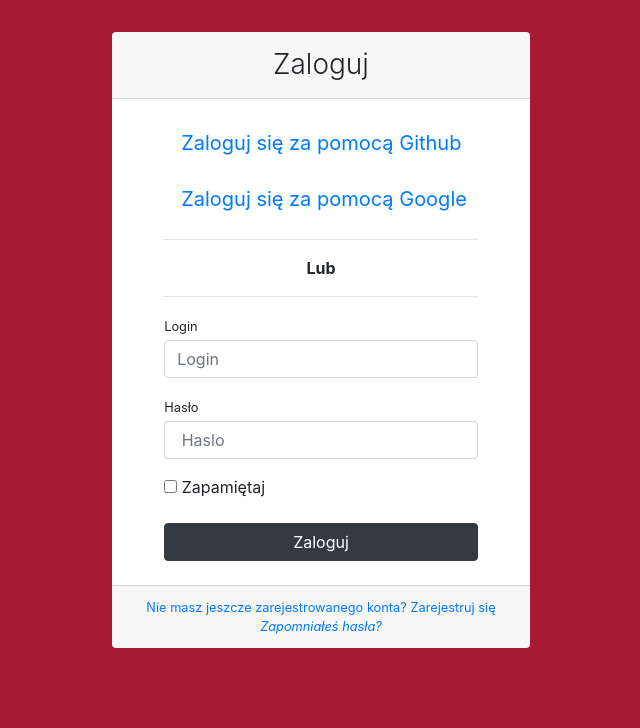
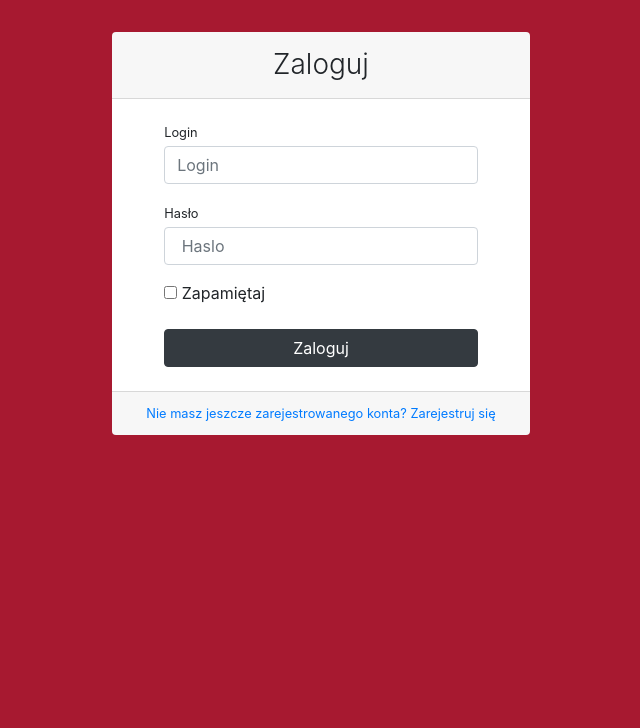
Before and after one commit to blakouw/SegmentationFault, a Django app: page /login/ in a window 1280 px wide. Shown: the part 88-816 px from the top of the page, without its empty margins (319-959 px from the left). After the commit the page ends 523 px from the top, so only its background shows below. Run offline with Django 3.2, Linux system fonts and the light colour scheme; some libraries are stand-ins or nearby versions.

Commit message:
poprawki

```diff
--- a/users/templates/users/login.html
+++ b/users/templates/users/login.html
@@ -27,13 +27,6 @@
                                 <div class="form-row">
                                     <div class="col-md-10 offset-md-1">
                                         <div class="form-group">
-                                            <a href="{% url 'social:begin' 'github' %}"
-                                                   class="btn btn-link btn-lg active btn-block">Zaloguj się za pomocą Github</a>
-                                            <a href="{% url 'social:begin' 'google-oauth2' %}"
-                                                   class="btn btn-link btn-lg active btn-block">Zaloguj się za pomocą Google</a>
-                                            <hr>
-                                            <p class="text-center"><strong>Lub</strong></p>
-                                            <hr>
                                             <label class="small mb-1">Login</label>
                                             {{ form.username }}
                                         </div>
@@ -68,7 +61,6 @@
                         <div class="card-footer text-center">
                             <div class="small">
                                 <a href="{% url 'users-register' %}">Nie masz jeszcze zarejestrowanego konta? Zarejestruj się</a><br>
-                                <a href="{% url 'password_reset' %}"><i>Zapomniałeś hasła?</i></a>
                             </div>
                         </div>
                     </div>
```
Also changed, not shown: users/templates/users/home.html (+4 -4 lines), users/templates/users/password_reset_email.html (deleted, +0 -11 lines), media/profile_images/IMG_20190216_173159_525.jpg (deleted), media/profile_images/roy_fielding_sq_400x400.jpg (added).
